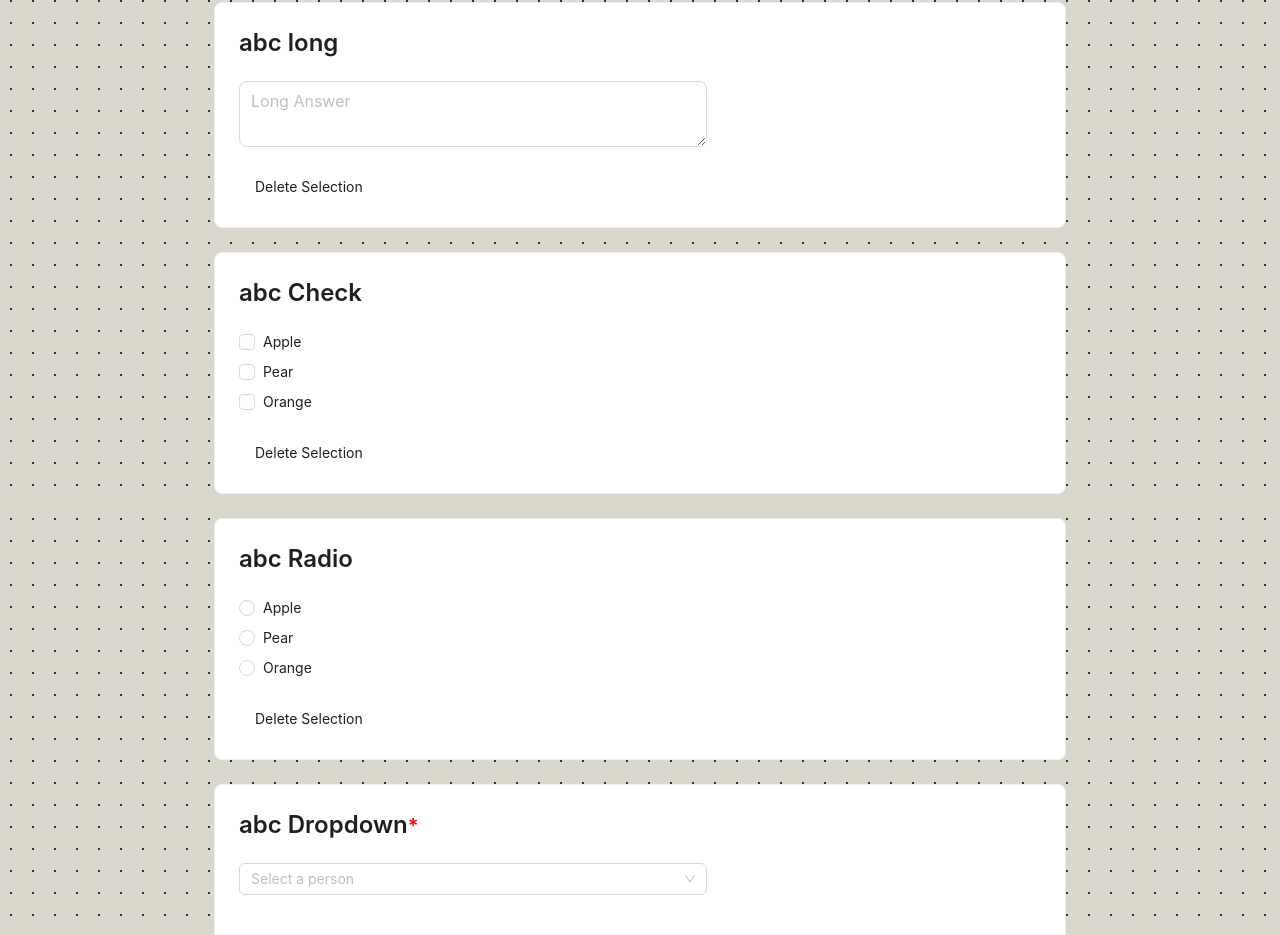
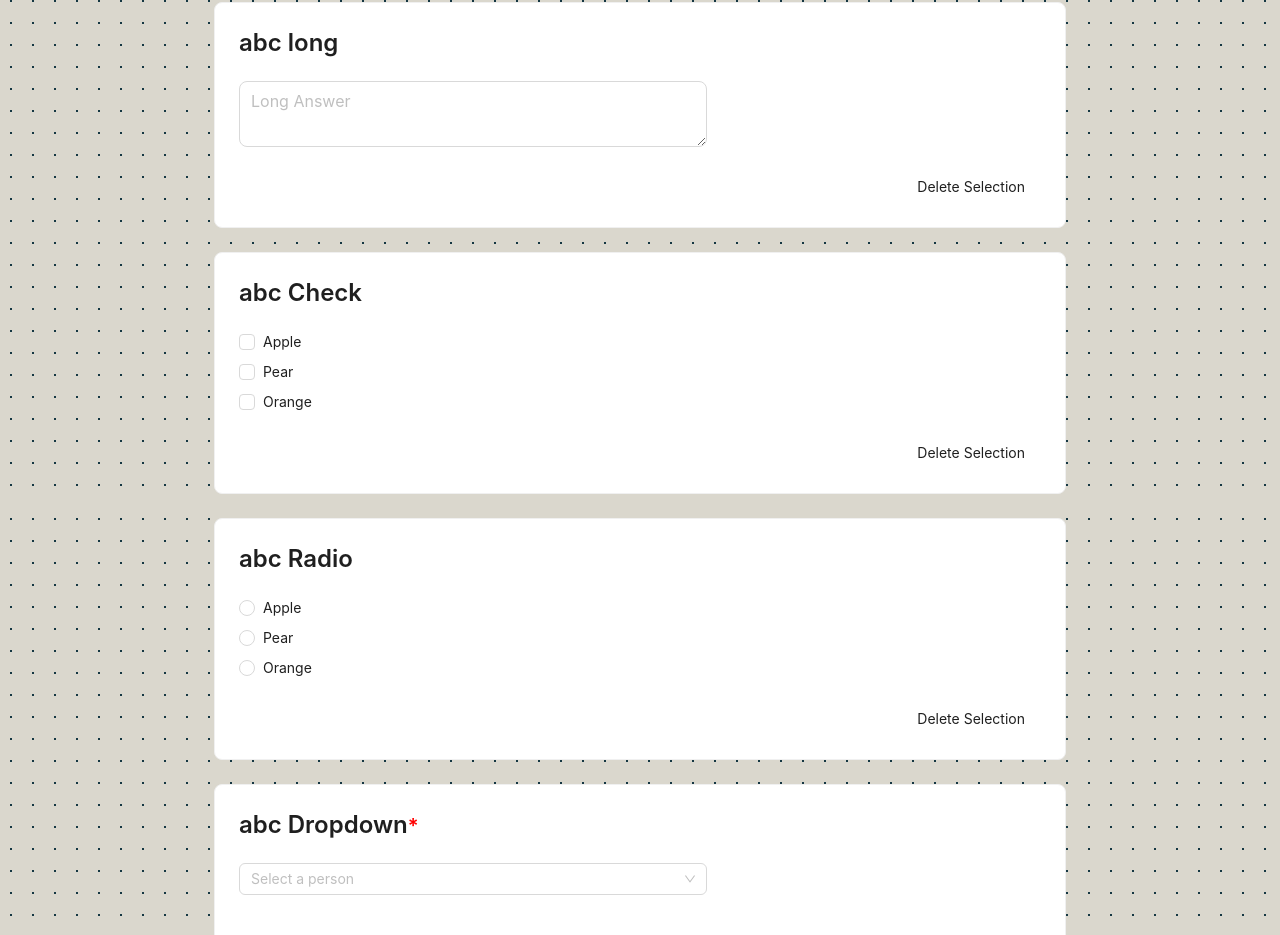
Before and after one commit to 5aad/evform, a Next.js app: page / in a window 1280 px wide. Shown: the part 328-1263 px from the top of the page. Built offline with nearby package versions, Linux system fonts and the light colour scheme.

Commit message:
fix del button

```diff
--- a/src/components/FmCard/index.js
+++ b/src/components/FmCard/index.js
@@ -8,6 +8,7 @@ import {
   Radio,
   Space,
   Select,
+  Flex,
 } from "antd";
 const FmCard = ({ data, form }) => {
   return data.question_type === "short" ? (
@@ -31,9 +32,11 @@ const FmCard = ({ data, form }) => {
         <Input size="large" placeholder="Short Answer" />
       </Form.Item>
       {data.required === false ? (
+        <Flex justify="flex-end">
           <Button onClick={() => form.resetFields([data.question])} type="text">
             Delete Selection
           </Button>
+        </Flex>
       ) : null}
     </Card>
   ) : data.question_type === "long" ? (
@@ -57,9 +60,11 @@ const FmCard = ({ data, form }) => {
         <Input.TextArea size="large" placeholder="Long Answer" />
       </Form.Item>
       {data.required === false ? (
+        <Flex justify="flex-end">
           <Button onClick={() => form.resetFields([data.question])} type="text">
             Delete Selection
           </Button>
+        </Flex>
       ) : null}
     </Card>
   ) : data.question_type === "check" ? (
@@ -91,9 +96,11 @@ const FmCard = ({ data, form }) => {
         </Checkbox.Group>
       </Form.Item>
       {data.required === false ? (
+        <Flex justify="flex-end">
           <Button onClick={() => form.resetFields([data.question])} type="text">
             Delete Selection
           </Button>
+        </Flex>
       ) : null}
     </Card>
   ) : data.question_type === "radio" ? (
@@ -125,9 +132,11 @@ const FmCard = ({ data, form }) => {
         </Radio.Group>
       </Form.Item>
       {data.required === false ? (
+        <Flex justify="flex-end">
           <Button onClick={() => form.resetFields([data.question])} type="text">
             Delete Selection
           </Button>
+        </Flex>
       ) : null}
     </Card>
   ) : data.question_type === "dropdown" ? (
@@ -159,9 +168,11 @@ const FmCard = ({ data, form }) => {
         />
       </Form.Item>
       {data.required === false ? (
+        <Flex justify="flex-end">
           <Button onClick={() => form.resetFields([data.question])} type="text">
             Delete Selection
           </Button>
+        </Flex>
       ) : null}
     </Card>
   ) : null;
```
Lines whose indentation alone changed are shown as unchanged.
